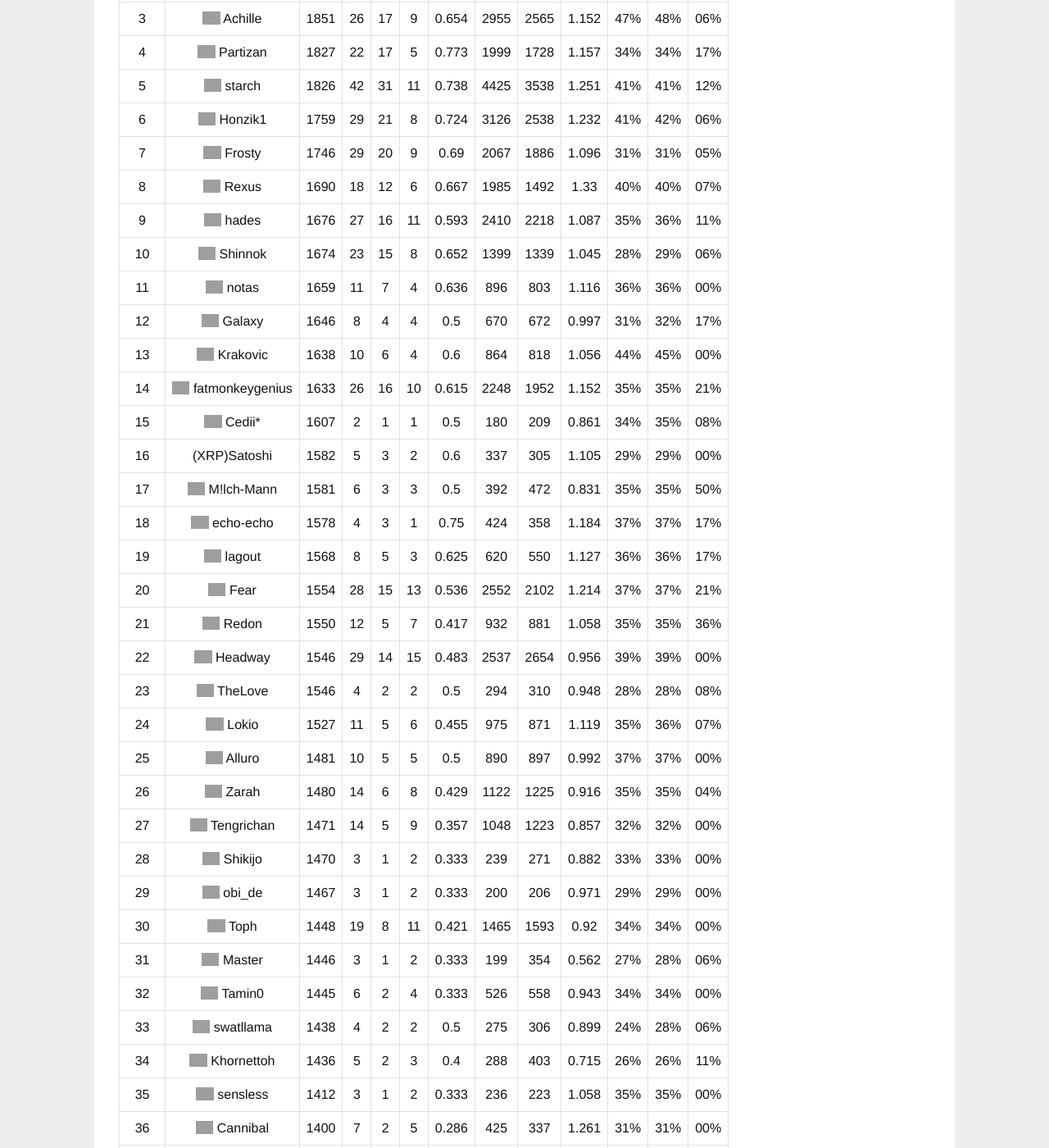
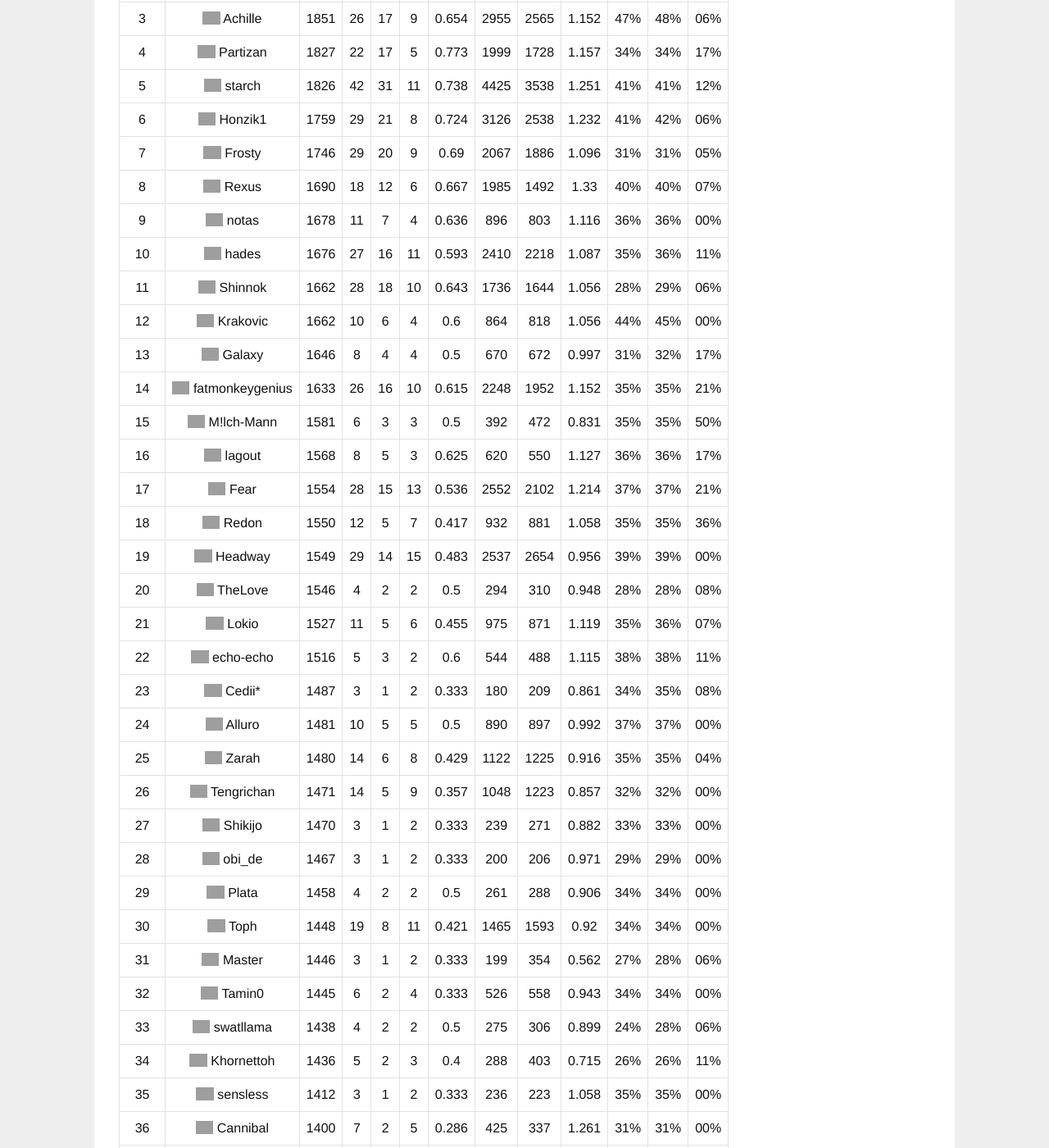
Before and after one commit to sauerduels/website, a Jekyll site: the page built from _rankings/insta.html, in a window 1280 px wide and 1400 px high, scrolled down 541 px, cut to the strip 0-1400 px from the top of the window. Shown: the whole strip at 82% size. Built offline with Jekyll 4.4.1, drawn with Linux system fonts in a browser that asks for light colours; a script that is not in the unit is left out; some of the changed text lies outside the part shown; grey boxes are pictures that could not be loaded.

Commit message:
Fix rankings after SD30

```diff
--- a/_data/insta.yml
+++ b/_data/insta.yml
@@ -111,6 +111,20 @@
   suicides: 0
   win_rate: 0.667
   wins: 12
+- accuracy: 36%
+  chainsaw: 00%
+  deaths: 803
+  elo: 1678
+  frags: 896
+  games: 11
+  kpd: 1.116
+  losses: 4
+  name: notas
+  rank: 9
+  rifle: 36%
+  suicides: 0
+  win_rate: 0.636
+  wins: 7
 - accuracy: 35%
   chainsaw: 11%
   deaths: 2218
@@ -120,39 +134,39 @@
   kpd: 1.087
   losses: 11
   name: hades
-  rank: 9
+  rank: 10
   rifle: 36%
   suicides: 2
   win_rate: 0.593
   wins: 16
 - accuracy: 28%
   chainsaw: 06%
-  deaths: 1339
-  elo: 1674
-  frags: 1399
-  games: 23
-  kpd: 1.045
-  losses: 8
+  deaths: 1644
+  elo: 1662
+  frags: 1736
+  games: 28
+  kpd: 1.056
+  losses: 10
   name: Shinnok
-  rank: 10
+  rank: 11
   rifle: 29%
-  suicides: 1
-  win_rate: 0.652
-  wins: 15
-- accuracy: 36%
+  suicides: 2
+  win_rate: 0.643
+  wins: 18
+- accuracy: 44%
   chainsaw: 00%
-  deaths: 803
-  elo: 1659
-  frags: 896
-  games: 11
-  kpd: 1.116
+  deaths: 818
+  elo: 1662
+  frags: 864
+  games: 10
+  kpd: 1.056
   losses: 4
-  name: notas
-  rank: 11
-  rifle: 36%
+  name: Krakovic
+  rank: 12
+  rifle: 45%
   suicides: 0
-  win_rate: 0.636
-  wins: 7
+  win_rate: 0.6
+  wins: 6
 - accuracy: 31%
   chainsaw: 17%
   deaths: 672
@@ -162,25 +176,11 @@
   kpd: 0.997
   losses: 4
   name: Galaxy
-  rank: 12
+  rank: 13
   rifle: 32%
   suicides: 0
   win_rate: 0.5
   wins: 4
-- accuracy: 44%
-  chainsaw: 00%
-  deaths: 818
-  elo: 1638
-  frags: 864
-  games: 10
-  kpd: 1.056
-  losses: 4
-  name: Krakovic
-  rank: 13
-  rifle: 45%
-  suicides: 0
-  win_rate: 0.6
-  wins: 6
 - accuracy: 35%
   chainsaw: 21%
   deaths: 1952
@@ -195,34 +195,6 @@
   suicides: 2
   win_rate: 0.615
   wins: 16
-- accuracy: 34%
-  chainsaw: 08%
-  deaths: 209
-  elo: 1607
-  frags: 180
-  games: 2
-  kpd: 0.861
-  losses: 1
-  name: Cedii*
-  rank: 15
-  rifle: 35%
-  suicides: 0
-  win_rate: 0.5
-  wins: 1
-- accuracy: 29%
-  chainsaw: 00%
-  deaths: 305
-  elo: 1582
-  frags: 337
-  games: 5
-  kpd: 1.105
-  losses: 2
-  name: (XRP)Satoshi
-  rank: 16
-  rifle: 29%
-  suicides: 1
-  win_rate: 0.6
-  wins: 3
 - accuracy: 35%
   chainsaw: 50%
   deaths: 472
@@ -232,24 +204,10 @@
   kpd: 0.831
   losses: 3
   name: M!lch-Mann
-  rank: 17
+  rank: 15
   rifle: 35%
   suicides: 1
   win_rate: 0.5
-  wins: 3
-- accuracy: 37%
-  chainsaw: 17%
-  deaths: 358
-  elo: 1578
-  frags: 424
-  games: 4
-  kpd: 1.184
-  losses: 1
-  name: echo-echo
-  rank: 18
-  rifle: 37%
-  suicides: 0
-  win_rate: 0.75
   wins: 3
 - accuracy: 36%
   chainsaw: 17%
@@ -260,7 +218,7 @@
   kpd: 1.127
   losses: 3
   name: lagout
-  rank: 19
+  rank: 16
   rifle: 36%
   suicides: 1
   win_rate: 0.625
@@ -274,7 +232,7 @@
   kpd: 1.214
   losses: 13
   name: Fear
-  rank: 20
+  rank: 17
   rifle: 37%
   suicides: 3
   win_rate: 0.536
@@ -288,7 +246,7 @@
   kpd: 1.058
   losses: 7
   name: Redon
-  rank: 21
+  rank: 18
   rifle: 35%
   suicides: 2
   win_rate: 0.417
@@ -296,13 +254,13 @@
 - accuracy: 39%
   chainsaw: 00%
   deaths: 2654
-  elo: 1546
+  elo: 1549
   frags: 2537
   games: 29
   kpd: 0.956
   losses: 15
   name: Headway
-  rank: 22
+  rank: 19
   rifle: 39%
   suicides: 2
   win_rate: 0.483
@@ -316,7 +274,7 @@
   kpd: 0.948
   losses: 2
   name: TheLove
-  rank: 23
+  rank: 20
   rifle: 28%
   suicides: 0
   win_rate: 0.5
@@ -330,11 +288,39 @@
   kpd: 1.119
   losses: 6
   name: Lokio
-  rank: 24
+  rank: 21
   rifle: 36%
   suicides: 0
   win_rate: 0.455
   wins: 5
+- accuracy: 38%
+  chainsaw: 11%
+  deaths: 488
+  elo: 1516
+  frags: 544
+  games: 5
+  kpd: 1.115
+  losses: 2
+  name: echo-echo
+  rank: 22
+  rifle: 38%
+  suicides: 0
+  win_rate: 0.6
+  wins: 3
+- accuracy: 34%
+  chainsaw: 08%
+  deaths: 209
+  elo: 1487
+  frags: 180
+  games: 3
+  kpd: 0.861
+  losses: 2
+  name: Cedii*
+  rank: 23
+  rifle: 35%
+  suicides: 0
+  win_rate: 0.333
+  wins: 1
 - accuracy: 37%
   chainsaw: 00%
   deaths: 897
@@ -344,7 +330,7 @@
   kpd: 0.992
   losses: 5
   name: Alluro
-  rank: 25
+  rank: 24
   rifle: 37%
   suicides: 0
   win_rate: 0.5
@@ -358,7 +344,7 @@
   kpd: 0.916
   losses: 8
   name: Zarah
-  rank: 26
+  rank: 25
   rifle: 35%
   suicides: 0
   win_rate: 0.429
@@ -372,7 +358,7 @@
   kpd: 0.857
   losses: 9
   name: Tengrichan
-  rank: 27
+  rank: 26
   rifle: 32%
   suicides: 0
   win_rate: 0.357
@@ -386,7 +372,7 @@
   kpd: 0.882
   losses: 2
   name: Shikijo
-  rank: 28
+  rank: 27
   rifle: 33%
   suicides: 0
   win_rate: 0.333
@@ -400,11 +386,25 @@
   kpd: 0.971
   losses: 2
   name: obi_de
-  rank: 29
+  rank: 28
   rifle: 29%
   suicides: 0
   win_rate: 0.333
   wins: 1
+- accuracy: 34%
+  chainsaw: 00%
+  deaths: 288
+  elo: 1458
+  frags: 261
+  games: 4
+  kpd: 0.906
+  losses: 2
+  name: Plata
+  rank: 29
+  rifle: 34%
+  suicides: 0
+  win_rate: 0.5
+  wins: 2
 - accuracy: 34%
   chainsaw: 00%
   deaths: 1593
@@ -531,20 +531,6 @@
   suicides: 0
   win_rate: 0.364
   wins: 4
-- accuracy: 42%
-  chainsaw: 00%
-  deaths: 130
-  elo: 1395
-  frags: 120
-  games: 1
-  kpd: 0.923
-  losses: 1
-  name: dailysex
-  rank: 39
-  rifle: 42%
-  suicides: 0
-  win_rate: 0.0
-  wins: 0
 - accuracy: 28%
   chainsaw: 06%
   deaths: 264
@@ -554,22 +540,8 @@
   kpd: 0.723
   losses: 2
   name: Kotzikacki
-  rank: 40
+  rank: 39
   rifle: 28%
-  suicides: 0
-  win_rate: 0.333
-  wins: 1
-- accuracy: 34%
-  chainsaw: 00%
-  deaths: 288
-  elo: 1381
-  frags: 261
-  games: 3
-  kpd: 0.906
-  losses: 2
-  name: Plata
-  rank: 41
-  rifle: 34%
   suicides: 0
   win_rate: 0.333
   wins: 1
@@ -582,7 +554,7 @@
   kpd: 1.073
   losses: 2
   name: neon
-  rank: 42
+  rank: 40
   rifle: 38%
   suicides: 0
   win_rate: 0.333
@@ -596,7 +568,7 @@
   kpd: 0.751
   losses: 5
   name: skimmet
-  rank: 43
+  rank: 41
   rifle: 29%
   suicides: 0
   win_rate: 0.167
@@ -610,7 +582,7 @@
   kpd: 0.701
   losses: 7
   name: Calinou
-  rank: 44
+  rank: 42
   rifle: 26%
   suicides: 0
   win_rate: 0.222
@@ -624,7 +596,7 @@
   kpd: 0.78
   losses: 14
   name: ZCrone
-  rank: 45
+  rank: 43
   rifle: 29%
   suicides: 0
   win_rate: 0.263
@@ -638,11 +610,25 @@
   kpd: 0.818
   losses: 10
   name: A!M
-  rank: 46
+  rank: 44
   rifle: 31%
   suicides: 3
   win_rate: 0.231
   wins: 3
+- accuracy: 29%
+  chainsaw: 00%
+  deaths: 192
+  elo: 1332
+  frags: 169
+  games: 2
+  kpd: 0.88
+  losses: 2
+  name: Eleisa
+  rank: 45
+  rifle: 29%
+  suicides: 0
+  win_rate: 0.0
+  wins: 0
 - accuracy: 23%
   chainsaw: 10%
   deaths: 342
@@ -652,7 +638,7 @@
   kpd: 0.626
   losses: 3
   name: Harsh
-  rank: 47
+  rank: 46
   rifle: 23%
   suicides: 0
   win_rate: 0.25
@@ -666,11 +652,25 @@
   kpd: 0.712
   losses: 3
   name: Morry
-  rank: 48
+  rank: 47
   rifle: 27%
   suicides: 0
   win_rate: 0.0
   wins: 0
+- accuracy: 29%
+  chainsaw: 05%
+  deaths: 1614
+  elo: 1310
+  frags: 1165
+  games: 18
+  kpd: 0.722
+  losses: 14
+  name: Bertolt_Brecht
+  rank: 48
+  rifle: 29%
+  suicides: 1
+  win_rate: 0.222
+  wins: 4
 - accuracy: 29%
   chainsaw: 33%
   deaths: 167
@@ -699,34 +699,6 @@
   suicides: 0
   win_rate: 0.167
   wins: 2
-- accuracy: 29%
-  chainsaw: 05%
-  deaths: 1614
-  elo: 1303
-  frags: 1165
-  games: 18
-  kpd: 0.722
-  losses: 14
-  name: Bertolt_Brecht
-  rank: 51
-  rifle: 29%
-  suicides: 1
-  win_rate: 0.222
-  wins: 4
-- accuracy: 29%
-  chainsaw: 00%
-  deaths: 192
-  elo: 1289
-  frags: 169
-  games: 2
-  kpd: 0.88
-  losses: 2
-  name: Eleisa
-  rank: 52
-  rifle: 29%
-  suicides: 0
-  win_rate: 0.0
-  wins: 0
 - accuracy: 32%
   chainsaw: 00%
   deaths: 175
@@ -736,7 +708,7 @@
   kpd: 0.92
   losses: 2
   name: KenhSix
-  rank: 53
+  rank: 51
   rifle: 32%
   suicides: 0
   win_rate: 0.0
@@ -750,7 +722,7 @@
   kpd: 0.83
   losses: 4
   name: Ren4rd
-  rank: 54
+  rank: 52
   rifle: 29%
   suicides: 0
   win_rate: 0.2
@@ -764,7 +736,7 @@
   kpd: 0.892
   losses: 2
   name: maik
-  rank: 55
+  rank: 53
   rifle: 33%
   suicides: 0
   win_rate: 0.333
@@ -778,7 +750,7 @@
   kpd: 0.473
   losses: 6
   name: Josh22
-  rank: 56
+  rank: 54
   rifle: 24%
   suicides: 1
   win_rate: 0.143
@@ -792,7 +764,7 @@
   kpd: 0.616
   losses: 4
   name: razvan
-  rank: 57
+  rank: 55
   rifle: 22%
   suicides: 0
   win_rate: 0.0
@@ -806,7 +778,7 @@
   kpd: 0.783
   losses: 2
   name: daux
-  rank: 58
+  rank: 56
   rifle: 29%
   suicides: 0
   win_rate: 0.0
@@ -820,7 +792,7 @@
   kpd: 0.844
   losses: 2
   name: Mod
-  rank: 59
+  rank: 57
   rifle: 23%
   suicides: 1
   win_rate: 0.0
@@ -834,7 +806,7 @@
   kpd: 0.546
   losses: 2
   name: MX_RootFroot
-  rank: 60
+  rank: 58
   rifle: 24%
   suicides: 0
   win_rate: 0.0
@@ -848,7 +820,7 @@
   kpd: 0.551
   losses: 11
   name: '1989'
-  rank: 61
+  rank: 59
   rifle: 26%
   suicides: 0
   win_rate: 0.0
@@ -862,7 +834,7 @@
   kpd: 0.72
   losses: 11
   name: NoobGuy
-  rank: 62
+  rank: 60
   rifle: 28%
   suicides: 1
   win_rate: 0.083
@@ -876,7 +848,7 @@
   kpd: 0.651
   losses: 4
   name: 4-Tune
-  rank: 63
+  rank: 61
   rifle: 30%
   suicides: 0
   win_rate: 0.0
@@ -890,7 +862,7 @@
   kpd: 0.745
   losses: 12
   name: "Ph\xF6nix"
-  rank: 64
+  rank: 62
   rifle: 30%
   suicides: 0
   win_rate: 0.077
@@ -904,7 +876,7 @@
   kpd: 0.522
   losses: 9
   name: fishcakes
-  rank: 65
+  rank: 63
   rifle: 25%
   suicides: 0
   win_rate: 0.0
--- a/_data/total.yml
+++ b/_data/total.yml
@@ -13,7 +13,7 @@
   rank: 2
   win_rate: 0.769
   wins: 60
-- elo: 1735
+- elo: 1741
   games: 75
   losses: 25
   name: notas
@@ -97,7 +97,7 @@
   rank: 14
   win_rate: 0.686
   wins: 35
-- elo: 1435
+- elo: 1444
   games: 15
   losses: 8
   name: Krakovic
@@ -111,13 +111,13 @@
   rank: 16
   win_rate: 0.381
   wins: 8
-- elo: 1416
-  games: 30
-  losses: 11
+- elo: 1412
+  games: 35
+  losses: 13
   name: Shinnok
   rank: 17
-  win_rate: 0.633
-  wins: 19
+  win_rate: 0.629
+  wins: 22
 - elo: 1367
   games: 62
   losses: 43
@@ -167,62 +167,62 @@
   rank: 24
   win_rate: 0.2
   wins: 3
+- elo: 1294
+  games: 8
+  losses: 4
+  name: Plata
+  rank: 25
+  win_rate: 0.5
+  wins: 4
 - elo: 1289
   games: 7
   losses: 4
   name: Skillz
-  rank: 25
+  rank: 26
   win_rate: 0.429
   wins: 3
 - elo: 1284
   games: 26
   losses: 9
   name: Achille
-  rank: 26
+  rank: 27
   win_rate: 0.654
   wins: 17
 - elo: 1275
   games: 9
   losses: 5
   name: KenhSix
-  rank: 27
+  rank: 28
   win_rate: 0.444
   wins: 4
+- elo: 1273
+  games: 39
+  losses: 31
+  name: Bertolt_Brecht
+  rank: 29
+  win_rate: 0.205
+  wins: 8
 - elo: 1273
   games: 11
   losses: 7
   name: degrave
-  rank: 28
+  rank: 30
   win_rate: 0.364
   wins: 4
 - elo: 1273
   games: 27
   losses: 17
   name: Rotti
-  rank: 29
+  rank: 31
   win_rate: 0.37
   wins: 10
 - elo: 1272
   games: 28
   losses: 18
   name: Khornettoh
-  rank: 30
+  rank: 32
   win_rate: 0.357
   wins: 10
-- elo: 1271
-  games: 39
-  losses: 31
-  name: Bertolt_Brecht
-  rank: 31
-  win_rate: 0.205
-  wins: 8
-- elo: 1269
-  games: 7
-  losses: 4
-  name: Plata
-  rank: 32
-  win_rate: 0.429
-  wins: 3
 - elo: 1259
   games: 12
   losses: 9
@@ -293,326 +293,312 @@
   rank: 42
   win_rate: 0.6
   wins: 3
-- elo: 1202
-  games: 2
-  losses: 1
-  name: Cedii*
-  rank: 43
-  win_rate: 0.5
-  wins: 1
-- elo: 1194
-  games: 5
-  losses: 2
-  name: (XRP)Satoshi
-  rank: 44
-  win_rate: 0.6
-  wins: 3
 - elo: 1193
   games: 26
   losses: 20
   name: __FRY__
-  rank: 45
+  rank: 43
   win_rate: 0.231
   wins: 6
-- elo: 1193
-  games: 4
-  losses: 1
-  name: echo-echo
-  rank: 46
-  win_rate: 0.75
-  wins: 3
 - elo: 1191
   games: 9
   losses: 8
   name: Harsh
-  rank: 47
+  rank: 44
   win_rate: 0.111
   wins: 1
-- elo: 1182
+- elo: 1183
   games: 29
   losses: 15
   name: Headway
-  rank: 48
+  rank: 45
   win_rate: 0.483
   wins: 14
 - elo: 1182
   games: 4
   losses: 2
   name: TheLove
-  rank: 49
+  rank: 46
   win_rate: 0.5
   wins: 2
+- elo: 1181
+  games: 4
+  losses: 4
+  name: Eleisa
+  rank: 47
+  win_rate: 0.0
+  wins: 0
+- elo: 1172
+  games: 5
+  losses: 2
+  name: echo-echo
+  rank: 48
+  win_rate: 0.6
+  wins: 3
 - elo: 1168
   games: 10
   losses: 6
   name: Jawer
-  rank: 50
+  rank: 49
   win_rate: 0.4
   wins: 4
-- elo: 1166
-  games: 4
-  losses: 4
-  name: Eleisa
-  rank: 51
-  win_rate: 0.0
-  wins: 0
 - elo: 1163
   games: 14
   losses: 12
   name: Josh22
-  rank: 52
+  rank: 50
   win_rate: 0.143
   wins: 2
+- elo: 1162
+  games: 3
+  losses: 2
+  name: Cedii*
+  rank: 51
+  win_rate: 0.333
+  wins: 1
 - elo: 1161
   games: 20
   losses: 12
   name: bug
-  rank: 53
+  rank: 52
   win_rate: 0.4
   wins: 8
 - elo: 1157
   games: 14
   losses: 9
   name: Tengrichan
-  rank: 54
+  rank: 53
   win_rate: 0.357
   wins: 5
 - elo: 1157
   games: 3
   losses: 2
   name: Shikijo
-  rank: 55
+  rank: 54
   win_rate: 0.333
   wins: 1
 - elo: 1156
   games: 5
   losses: 2
   name: benzomatic
-  rank: 56
+  rank: 55
   win_rate: 0.6
   wins: 3
 - elo: 1156
   games: 3
   losses: 2
   name: obi_de
-  rank: 57
+  rank: 56
   win_rate: 0.333
   wins: 1
 - elo: 1145
   games: 7
   losses: 4
   name: BenKei
-  rank: 58
+  rank: 57
   win_rate: 0.429
   wins: 3
 - elo: 1137
   games: 3
   losses: 2
   name: sensless
-  rank: 59
+  rank: 58
   win_rate: 0.333
   wins: 1
 - elo: 1134
   games: 11
   losses: 7
   name: shuzo
-  rank: 60
+  rank: 59
   win_rate: 0.364
   wins: 4
 - elo: 1133
   games: 7
   losses: 5
   name: Cannibal
-  rank: 61
+  rank: 60
   win_rate: 0.286
   wins: 2
-- elo: 1132
-  games: 1
-  losses: 1
-  name: dailysex
-  rank: 62
-  win_rate: 0.0
-  wins: 0
 - elo: 1130
   games: 3
   losses: 2
   name: Kotzikacki
-  rank: 63
+  rank: 61
   win_rate: 0.333
   wins: 1
 - elo: 1123
   games: 3
   losses: 2
   name: neon
-  rank: 64
+  rank: 62
   win_rate: 0.333
   wins: 1
 - elo: 1121
   games: 3
   losses: 2
   name: Origin
-  rank: 65
+  rank: 63
   win_rate: 0.333
   wins: 1
 - elo: 1116
   games: 9
   losses: 7
   name: Calinou
-  rank: 66
+  rank: 64
   win_rate: 0.222
   wins: 2
 - elo: 1113
   games: 13
   losses: 10
   name: A!M
-  rank: 67
+  rank: 65
   win_rate: 0.231
   wins: 3
 - elo: 1106
   games: 19
   losses: 18
   name: "Ph\xF6nix"
-  rank: 68
+  rank: 66
   win_rate: 0.053
   wins: 1
 - elo: 1105
   games: 11
   losses: 9
   name: hamon
-  rank: 69
+  rank: 67
   win_rate: 0.182
   wins: 2
 - elo: 1103
   games: 5
   losses: 4
   name: yggdrasil
-  rank: 70
+  rank: 68
   win_rate: 0.2
   wins: 1
 - elo: 1100
   games: 2
   losses: 2
   name: Daemes
-  rank: 71
+  rank: 69
   win_rate: 0.0
   wins: 0
 - elo: 1096
   games: 14
   losses: 14
   name: Mod
-  rank: 72
+  rank: 70
   win_rate: 0.0
   wins: 0
 - elo: 1093
   games: 3
   losses: 2
   name: maik
-  rank: 73
+  rank: 71
   win_rate: 0.333
   wins: 1
 - elo: 1092
   games: 7
   losses: 6
   name: Jason
-  rank: 74
+  rank: 72
   win_rate: 0.143
   wins: 1
 - elo: 1088
   games: 2
   losses: 2
   name: ZahariaHome
-  rank: 75
+  rank: 73
   win_rate: 0.0
   wins: 0
 - elo: 1079
   games: 4
   losses: 4
   name: razvan
-  rank: 76
+  rank: 74
   win_rate: 0.0
   wins: 0
 - elo: 1073
   games: 2
   losses: 2
   name: daux
-  rank: 77
+  rank: 75
   win_rate: 0.0
   wins: 0
 - elo: 1068
   games: 2
   losses: 2
   name: MX_RootFroot
-  rank: 78
+  rank: 76
   win_rate: 0.0
   wins: 0
 - elo: 1065
   games: 2
   losses: 2
   name: Liugam
-  rank: 79
+  rank: 77
   win_rate: 0.0
   wins: 0
 - elo: 1059
   games: 11
   losses: 11
   name: '1989'
-  rank: 80
+  rank: 78
   win_rate: 0.0
   wins: 0
 - elo: 1059
   games: 12
   losses: 11
   name: NoobGuy
-  rank: 81
+  rank: 79
   win_rate: 0.083
   wins: 1
 - elo: 1058
   games: 4
   losses: 4
   name: 4-Tune
-  rank: 82
+  rank: 80
   win_rate: 0.0
   wins: 0
 - elo: 1056
   games: 2
   losses: 2
   name: pix
-  rank: 83
+  rank: 81
   win_rate: 0.0
   wins: 0
 - elo: 1052
   games: 12
   losses: 12
   name: Friteq
-  rank: 84
+  rank: 82
   win_rate: 0.0
   wins: 0
 - elo: 1050
   games: 7
   losses: 7
   name: Atheroz
-  rank: 85
+  rank: 83
   win_rate: 0.0
   wins: 0
 - elo: 1044
   games: 9
   losses: 9
   name: fishcakes
-  rank: 86
+  rank: 84
   win_rate: 0.0
   wins: 0
 - elo: 1038
   games: 7
   losses: 7
   name: greenadiss
-  rank: 87
+  rank: 85
   win_rate: 0.0
   wins: 0
 - elo: 1027
   games: 2
   losses: 2
   name: Bear's
-  rank: 88
+  rank: 86
   win_rate: 0.0
   wins: 0
 ---
```
